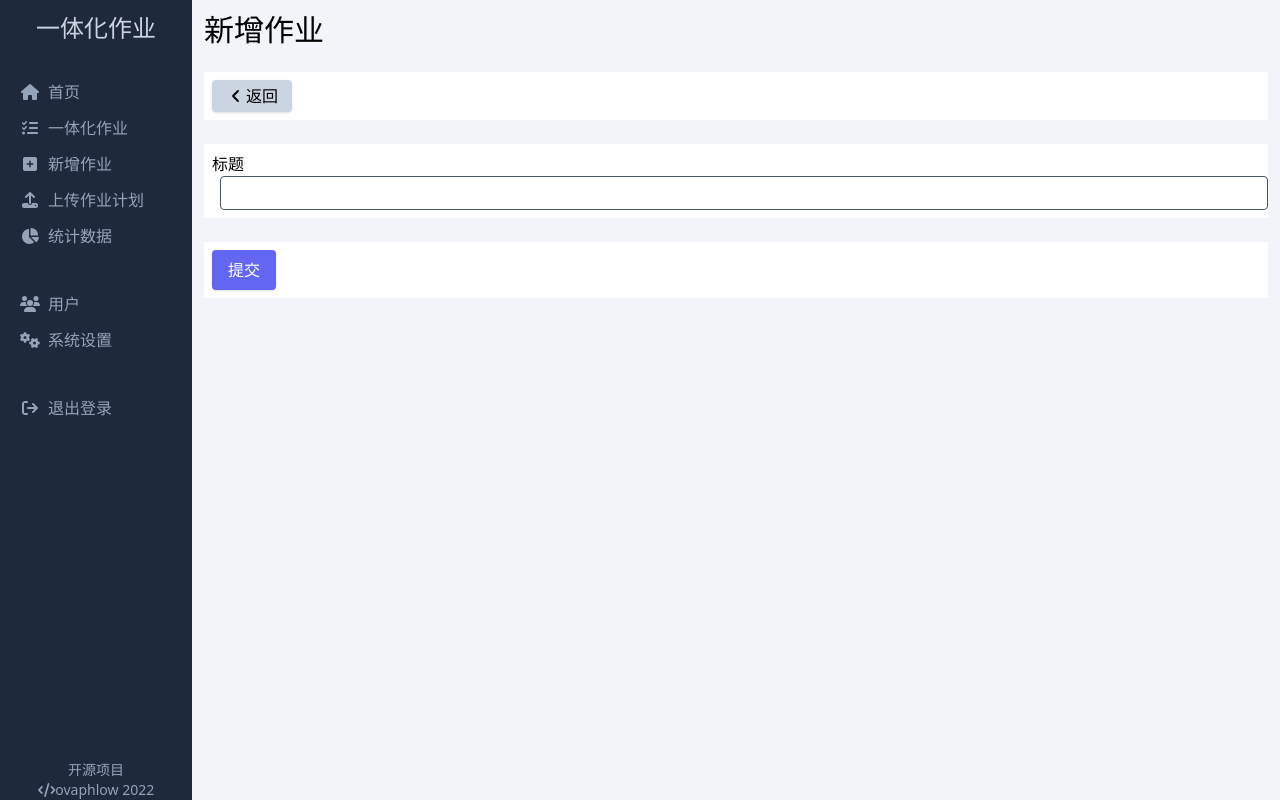
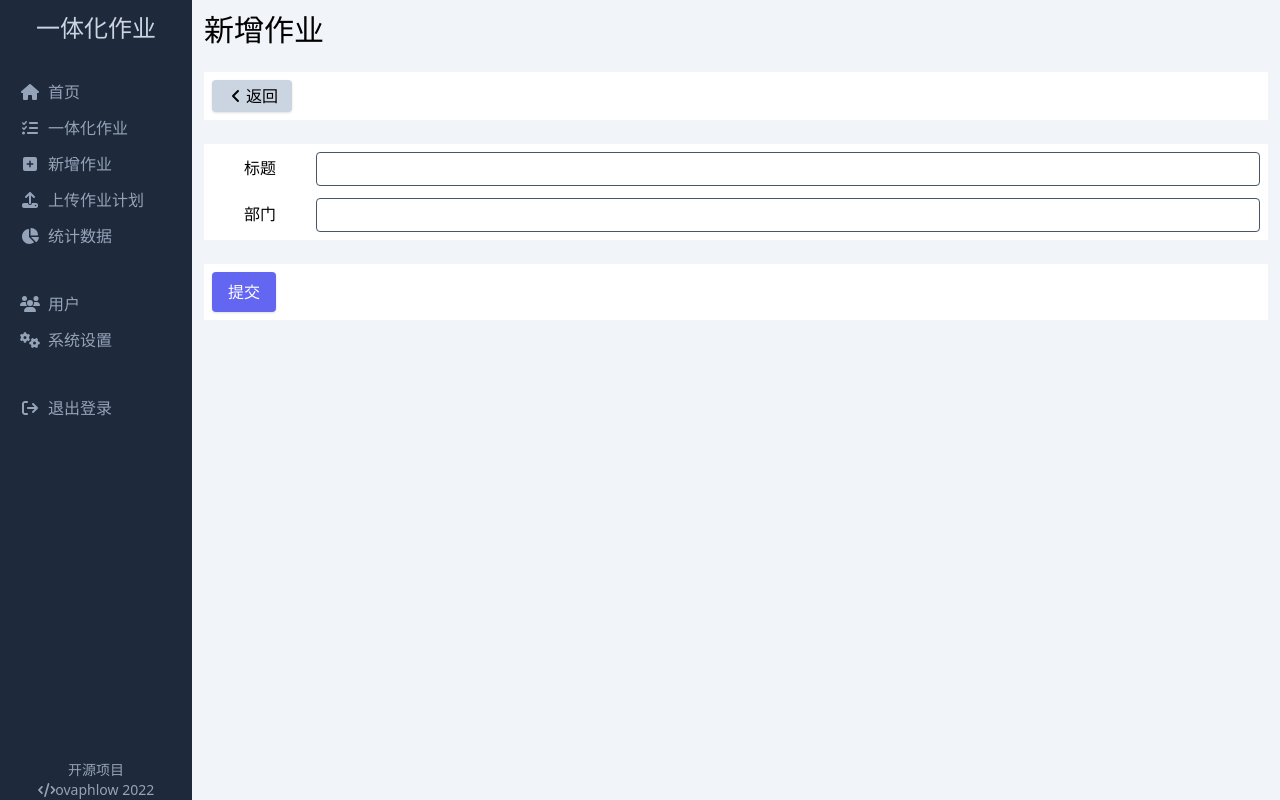
Before and after one commit to ovaphlow/ovaphlow-pitchfork-cra, a React (Create React App) app: page /document/0 in a window 1280 px wide. Built offline with nearby package versions, Linux system fonts and the light colour scheme.

Commit message:
修改 删除

```diff
--- a/src/component/button.jsx
+++ b/src/component/button.jsx
@@ -14,6 +14,18 @@ export const ButtonBack = ({ text }) => {
   );
 };
 
+export const ButtonDanger = ({ text, onClick }) => {
+  return (
+    <button
+      type="button"
+      className="bg-red-500 p-2 text-white shadow rounded w-16"
+      onClick={onClick}
+    >
+      {text || "删除"}
+    </button>
+  )
+}
+
 export const ButtonPrimary = ({ text, onClick }) => {
   return (
     <button
--- a/src/component/input.jsx
+++ b/src/component/input.jsx
@@ -3,7 +3,7 @@ export const Input = ({ type, value, onChange }) => {
     <input
       type={type || "text"}
       value={value}
-      className="w-full px-2 py-1 ml-2 border-slate-600 border rounded"
+      className="flex-1 px-2 py-1 ml-2 border-slate-600 border rounded"
       onChange={onChange}
     />
   );
--- a/src/page/document.jsx
+++ b/src/page/document.jsx
@@ -1,6 +1,6 @@
 import { useEffect, useState } from "react";
 import { useParams } from "react-router-dom";
-import { ButtonBack, ButtonPrimary } from "../component/button";
+import { ButtonBack, ButtonDanger, ButtonPrimary } from "../component/button";
 import { Input } from "../component/input";
 
 import Layout from "../component/layout";
@@ -10,7 +10,31 @@ export default function Document() {
   const [title, setTitle] = useState("");
   const { id } = useParams();
 
+  const handleRemove = () => {
+    if (window.confirm("确定要删除当前的数据吗？")) {
+      fetch(`/api/simple/biz/document/${id}`, {
+        method: "DELETE"
+      })
+        .then((response) => {
+          if (response.status < 400) window.history.back();
+          else throw new Error("操作失败");
+        })
+        .catch((err) => window.alert(err));
+    }
+  }
   const handleSubmit = () => {
+    if (id > 0) {
+      fetch(`/api/simple/biz/document/${id}`, {
+        method: "PUT",
+        headers: {"content-type": "application/json"},
+        body: JSON.stringify({ title }),
+      })
+        .then((response) => {
+          if (response.status < 400) window.history.back();
+          else throw new Error("操作失败");
+        })
+        .catch((err) => window.alert(err));
+    } else {
       fetch("/api/simple/biz/document", {
         method: "POST",
         headers: { "content-type": "application/json" },
@@ -21,6 +45,7 @@ export default function Document() {
           else throw new Error("操作失败");
         })
         .catch((err) => window.alert(err));
+    }
   };
 
   useEffect(() => {
@@ -29,6 +54,21 @@ export default function Document() {
     } else setPageTitle("新增作业");
   }, [id]);
 
+  useEffect(() => {
+    if (id > 0) {
+      fetch(`/api/simple/biz/document/${id}`)
+        .then((response) => {
+          if (response.status < 400) return response.json();
+          else throw new Error("请求数据失败");
+        })
+        .then((data) => {
+          console.log(data);
+          setTitle(data.title);
+        })
+        .catch((err) => window.console.error(err));
+    }
+  }, [id])
+
   return (
     <Layout>
       <p className="text-3xl">{pageTitle}</p>
@@ -36,15 +76,32 @@ export default function Document() {
         <ButtonBack />
       </div>
       <div className="bg-white p-2 mt-6 w-full">
+        <div className="w-full flex">
+          <div className="w-24 flex-none text-center pt-1">
             <label>标题</label>
+          </div>
           <Input
             type="text"
             value={title}
             onChange={(event) => setTitle(event.target.value)}
           />
         </div>
-      <div className="bg-white p-2 mt-6">
+        <div className="w-full flex mt-3">
+          <div className="w-24 flex-none text-center pt-1">
+            <label>部门</label>
+          </div>
+          <Input
+            type="text"
+            value={title}
+            onChange={(event) => setTitle(event.target.value)}
+          />
+        </div>
+      </div>
+      <div className="bg-white p-2 mt-6 flex justify-between">
         <ButtonPrimary text="提交" onClick={handleSubmit} />
+        {id > 0 && (
+          <ButtonDanger text="删除" onClick={handleRemove} />
+        )}
       </div>
     </Layout>
   );
--- a/src/page/filter.jsx
+++ b/src/page/filter.jsx
@@ -1,4 +1,7 @@
+import { faEdit } from "@fortawesome/free-solid-svg-icons";
+import { FontAwesomeIcon } from "@fortawesome/react-fontawesome";
 import { useEffect, useState } from "react";
+import { Link } from "react-router-dom";
 
 import Layout from "../component/layout";
 
@@ -26,6 +29,7 @@ export default function Filter() {
             <tr>
               <th className="py-2 border border-slate-500">序号</th>
               <th className="py-2 border border-slate-500">标题</th>
+              <th className="py-2 border border-slate-500">操作</th>
             </tr>
           </thead>
           <tbody>
@@ -33,6 +37,11 @@ export default function Filter() {
               <tr key={v.id}>
                 <td className="p-2 border border-slate-500">{i + 1}</td>
                 <td className="p-2 border border-slate-500">{v.title}</td>
+                <td className="p-2 border border-slate-500 text-center">
+                  <Link to={`/document/${v.id}`} className="text-sky-500">
+                    <FontAwesomeIcon icon={faEdit} fixedWidth />
+                  </Link>
+                </td>
               </tr>
             ))}
           </tbody>
```
Lines whose indentation alone changed are shown as unchanged.
